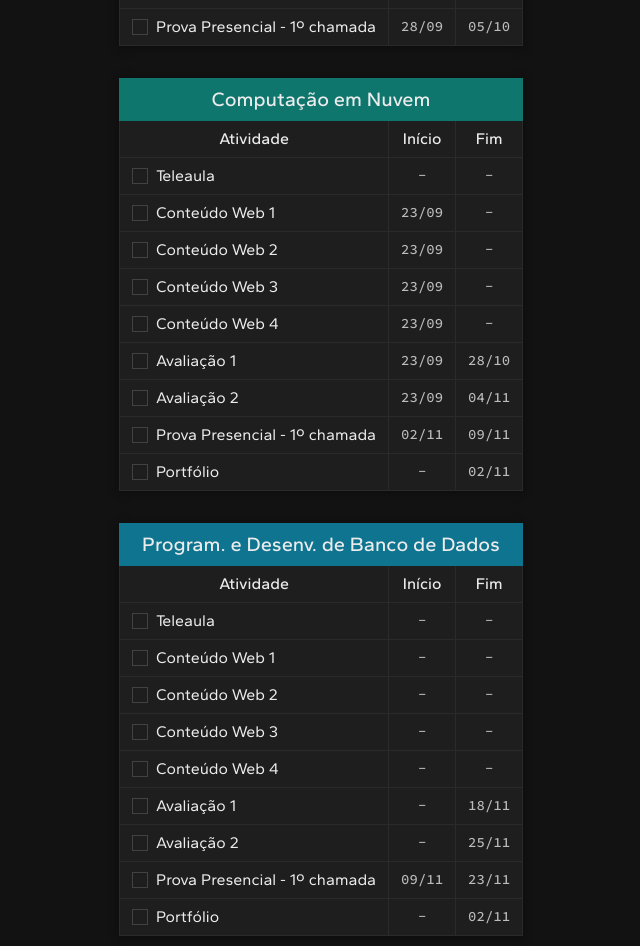
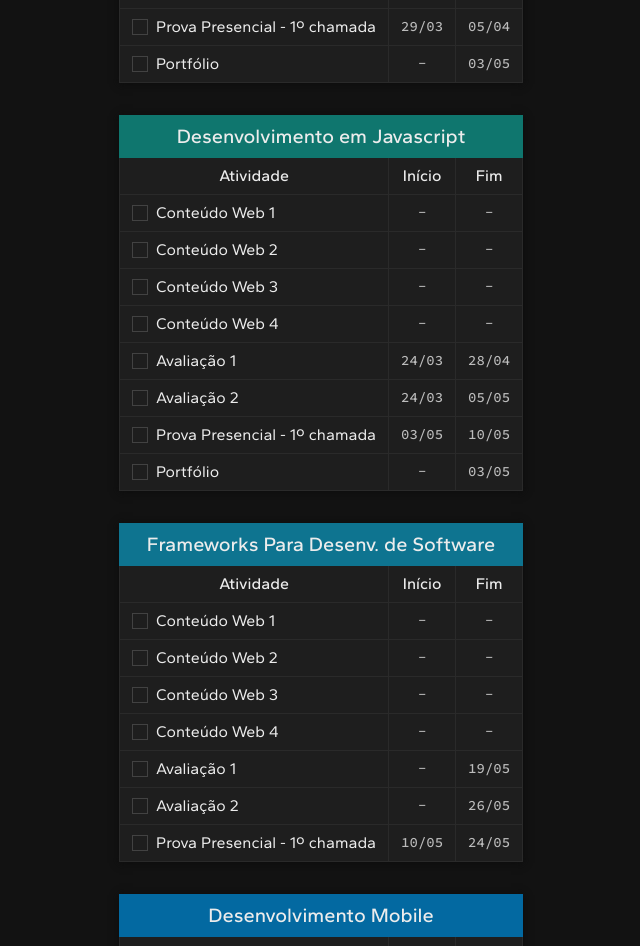
Before and after one commit to kelio-mv/ads-unopar, a React (Vite) app: page / in a window 1280 px wide. Shown: the part 865-1811 px from the top of the page, without its empty margins (319-959 px from the left). Built offline with nearby package versions, Linux system fonts and the light colour scheme.

Commit message:
Schedule update. Last update

```diff
--- a/src/schedule.js
+++ b/src/schedule.js
@@ -1,90 +1,75 @@
+const cw = () => Array.from({ length: 4 }, (_, i) => ({ name: `Conteúdo Web ${i + 1}` }));
+const ta = () => Array.from({ length: 4 }, (_, i) => ({ name: `Teleaula ${i + 1}` }));
+
 const schedule = [
   {
-    name: "Green It",
+    name: "Desenvolvimento Responsivo",
     activities: [
-      { name: "Teleaula" },
-      { name: "Conteúdo Web 1" },
-      { name: "Conteúdo Web 2" },
-      { name: "Conteúdo Web 3" },
-      { name: "Conteúdo Web 4" },
-      { name: "Avaliação 1", end: "02/09" },
-      { name: "Avaliação 2", end: "09/09" },
-      { name: "Prova Presencial - 1º chamada", start: "07/09", end: "14/09" },
+      ...cw(),
+      { name: "Avaliação 1", end: "03/03" },
+      { name: "Avaliação 2", end: "10/03" },
+      { name: "Prova Presencial - 1º chamada", start: "08/03", end: "15/03" },
+      { name: "Live Revisão", start: "24/02", end: "24/02" },
     ],
     color: "#15803d",
   },
   {
-    name: "Governança de Tecnologia",
+    name: "Sistemas Distribuídos",
     activities: [
-      { name: "Conteúdo Web 1", start: "26/08" },
-      { name: "Conteúdo Web 2", start: "26/08" },
-      { name: "Conteúdo Web 3", start: "26/08" },
-      { name: "Conteúdo Web 4", start: "26/08" },
-      { name: "Teleaula 1", start: "07/09" },
-      { name: "Teleaula 2", start: "14/09" },
-      { name: "Teleaula 3", start: "21/09" },
-      { name: "Teleaula 4", start: "28/09" },
-      { name: "Avaliação 1", start: "26/08", end: "30/09" },
-      { name: "Avaliação 2", start: "26/08", end: "07/10" },
-      { name: "Prova Presencial - 1º chamada", start: "28/09", end: "05/10" },
+      ...cw(),
+      ...ta(),
+      { name: "Avaliação 1", start: "24/02", end: "31/03" },
+      { name: "Avaliação 2", start: "24/02", end: "07/04" },
+      { name: "Prova Presencial - 1º chamada", start: "29/03", end: "05/04" },
+      { name: "Portfólio", end: "03/05" },
     ],
     color: "#047857",
   },
   {
-    name: "Computação em Nuvem",
+    name: "Desenvolvimento em Javascript",
     activities: [
-      { name: "Teleaula" },
-      { name: "Conteúdo Web 1", start: "23/09" },
-      { name: "Conteúdo Web 2", start: "23/09" },
-      { name: "Conteúdo Web 3", start: "23/09" },
-      { name: "Conteúdo Web 4", start: "23/09" },
-      { name: "Avaliação 1", start: "23/09", end: "28/10" },
-      { name: "Avaliação 2", start: "23/09", end: "04/11" },
-      { name: "Prova Presencial - 1º chamada", start: "02/11", end: "09/11" },
-      { name: "Portfólio", end: "02/11" },
+      ...cw(),
+      { name: "Avaliação 1", start: "24/03", end: "28/04" },
+      { name: "Avaliação 2", start: "24/03", end: "05/05" },
+      { name: "Prova Presencial - 1º chamada", start: "03/05", end: "10/05" },
+      { name: "Portfólio", end: "03/05" },
     ],
     color: "#0f766e",
   },
   {
-    name: "Program. e Desenv. de Banco de Dados",
+    name: "Frameworks Para Desenv. de Software",
     activities: [
-      { name: "Teleaula" },
-      { name: "Conteúdo Web 1" },
-      { name: "Conteúdo Web 2" },
-      { name: "Conteúdo Web 3" },
-      { name: "Conteúdo Web 4" },
-      { name: "Avaliação 1", end: "18/11" },
-      { name: "Avaliação 2", end: "25/11" },
-      { name: "Prova Presencial - 1º chamada", start: "09/11", end: "23/11" },
-      { name: "Portfólio", end: "02/11" },
+      ...cw(),
+      { name: "Avaliação 1", end: "19/05" },
+      { name: "Avaliação 2", end: "26/05" },
+      { name: "Prova Presencial - 1º chamada", start: "10/05", end: "24/05" },
     ],
     color: "#0e7490",
   },
   {
-    name: "Programação Web",
+    name: "Desenvolvimento Mobile",
     activities: [
-      { name: "Conteúdo Web 1", start: "14/10" },
-      { name: "Conteúdo Web 2", start: "14/10" },
-      { name: "Conteúdo Web 3", start: "14/10" },
-      { name: "Conteúdo Web 4", start: "14/10" },
-      { name: "Teleaula 1", start: "02/11" },
-      { name: "Teleaula 2", start: "09/11" },
-      { name: "Teleaula 3", start: "16/11" },
-      { name: "Teleaula 4", start: "23/11" },
-      { name: "Avaliação 1", start: "14/10", end: "25/11" },
-      { name: "Avaliação 2", start: "14/10", end: "02/12" },
-      { name: "Prova Presencial - 1º chamada", start: "23/11", end: "30/11" },
-      { name: "Portfólio", end: "16/11" },
+      ...cw(),
+      ...ta(),
+      { name: "Avaliação 1", start: "14/04", end: "26/05" },
+      { name: "Avaliação 2", start: "14/04", end: "02/06" },
+      { name: "Prova Presencial - 1º chamada", start: "24/05", end: "31/05" },
+      { name: "Portfólio", end: "17/05" },
     ],
     color: "#0369a1",
   },
   {
+    name: "Projeto de Extensão II",
+    activities: [...ta().slice(0, -1), { name: "Portfólio - Projeto de Extensão", end: "03/05" }],
+    color: "#1d4ed8",
+  },
+  {
     name: "Todas as disciplinas",
     activities: [
-      { name: "Avaliação Substituta 1", start: "03/12", end: "07/12" },
-      { name: "Avaliação Substituta 2", start: "03/12", end: "07/12" },
-      { name: "Prova Presencial - 2º chamada", start: "02/12", end: "07/12" },
-      { name: "Prova Presencial - recuperação", start: "09/12", end: "14/12" },
+      { name: "Avaliação Substituta 1", start: "03/06", end: "07/06" },
+      { name: "Avaliação Substituta 2", start: "03/06", end: "07/06" },
+      { name: "Prova Presencial - 2º Chamada", start: "09/06", end: "14/06" },
+      { name: "Prova Presencial - Recuperação", start: "16/06", end: "21/06" },
     ],
     color: "#374151",
     readOnly: true,
```
Also changed, not shown: 1 other file (tests, documents, lock files or other folders).
